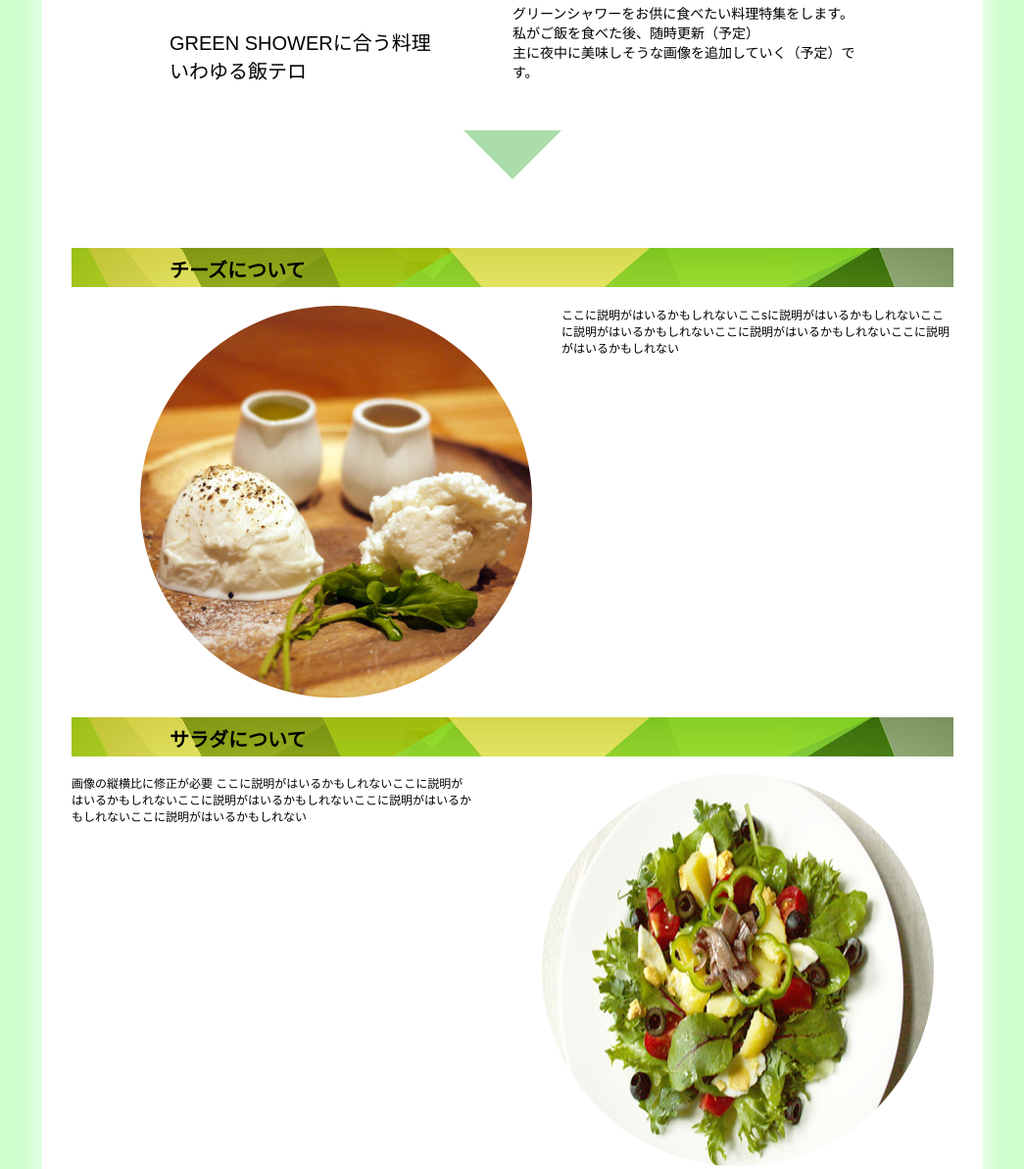
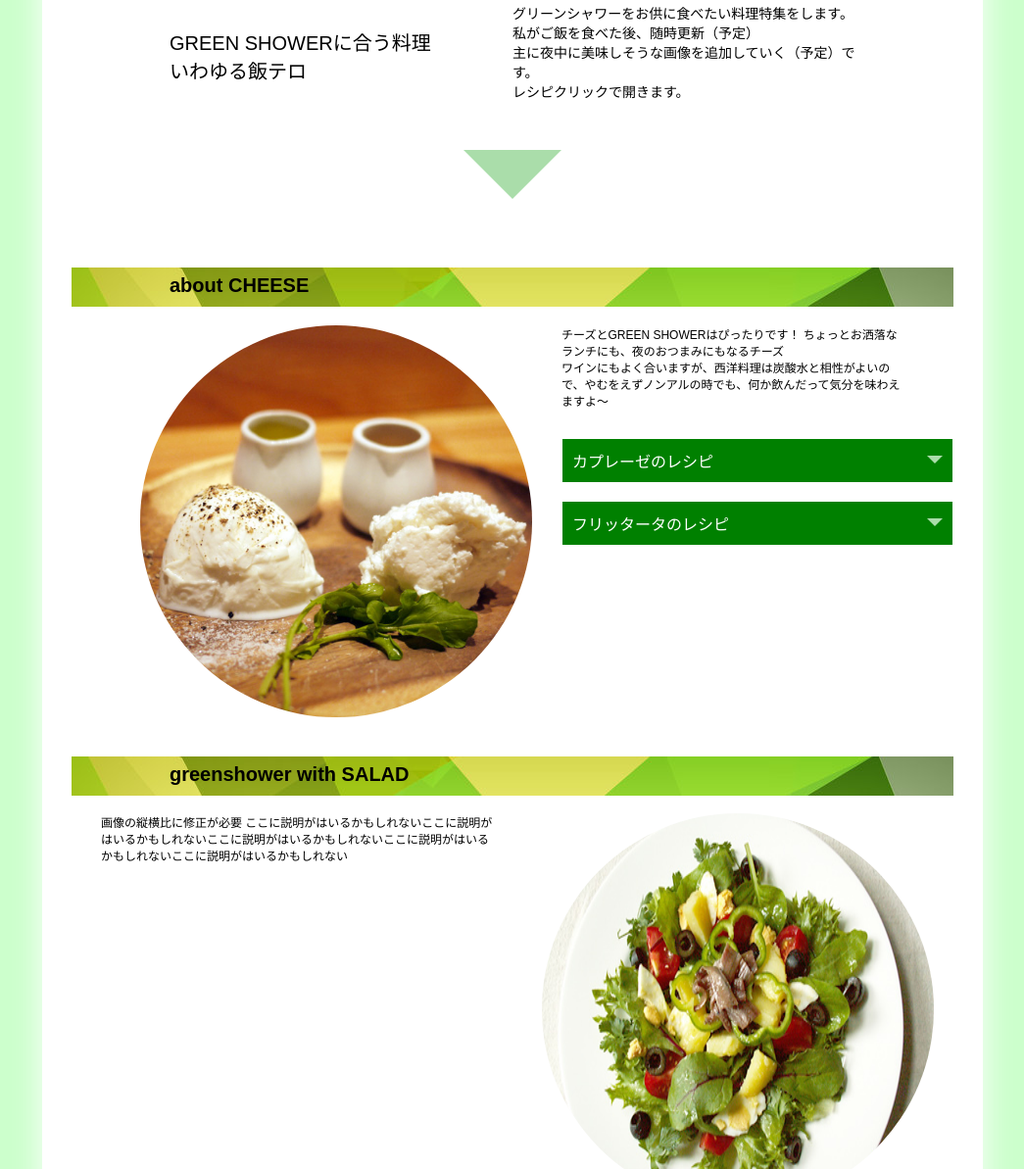
Before and after one commit to wp15006/html.6th, a plain HTML site: page contents.html in a window 1280 px wide. Shown: the part 467-1660 px from the top of the page at 98% size, without its empty margins (117-1162 px from the left). Drawn offline with nearby package versions, Linux system fonts and the light colour scheme.

Commit message:
9/30 commit

```diff
--- a/ITCmyhtml1.css
+++ b/ITCmyhtml1.css
@@ -9,9 +9,9 @@ body{
 	margin: 0 auto;
 	padding: 0 30px;
 	background-color: #fff;
+	box-shadow: 0 0 30px #fff;
 	width: 900px;
 	height: auto;
-	box-shadow: 0 0 30px #fff;
 	position: relative;
 }
 
@@ -78,9 +78,10 @@ nav ul li a span{
 /*コンテンツ*/
 
 article{
-	width: 900px;
+	width: auto;
 	clear: both;
 }
+
 article header#postheader{
 	width: 700px;
 	margin: 30px auto 0;
@@ -142,13 +143,12 @@ article section.index img.icon{
 article section.index p{
 	font-size: 12px;
 	width: 650px;
-}
-
+	margin-bottom: 3px;
 }
 
 
+
 /*コンテンツページのコンテンツ*/
-/*今のところ全エラー？効いてないみたい*/
 
 .contnets{
 	width: 600px;
@@ -170,19 +170,75 @@ article section.index p{
 .contents img.photo-odd{
 	float: left;
 	width: 400px;
-	margin: 0 30px 20px 70px;
+	margin: 0 30px 40px 70px;
 	border-radius: 300px;
 }
 
 .contents img.photo-even{
 	float: right;
 	width: 400px;
-	margin: 0 20px 30px 70px;
+	margin: 0 20px 40px 50px;
 	border-radius: 300px;
 }
 
 .contents>p{
 	font-size: 12px;
+	margin: 0 50px 30px 30px;
+}
+
+
+
+
+
+
+label {
+    background: green;
+    color: #fff;
+    padding: 10px;
+    border: 1px solid #fff;
+    display: block;
+    margin-left: 500px;
+}
+
+input[type="checkbox"].on-off{
+    display: none;
+}
+
+.menu div {
+    -webkit-transition: all 0.5s;
+    -moz-transition: all 0.5s;
+    -ms-transition: all 0.5s;
+    -o-transition: all 0.5s;
+    transition: all 0.5s;
+    margin: 0;
+    padding: 0;
+    list-style: none;
+}
+
+.menu li {
+    padding: 5px;
+    font-size: 12px;
+}
+
+input[type="checkbox"].on-off + div{
+    height: 0;
+    overflow: hidden;
+}
+
+input[type="checkbox"].on-off:checked + div{
+    height: 400px;
+}
+
+.triangle2{
+	margin-top: 7px;
+	float: right;
+    display: block;
+    width: 0;
+    height: 0;
+    border-top: 8px solid #ada;
+    border-right: 8px solid transparent;
+    border-bottom: 8px solid transparent;
+    border-left: 8px solid transparent;
 }
 
 
--- a/contents.html
+++ b/contents.html
@@ -26,7 +26,8 @@
 			<header id="postheader">
 				<h1>GREEN SHOWERに合う料理<br>いわゆる飯テロ</h1>
 				<p>グリーンシャワーをお供に食べたい料理特集をします。<br>私がご飯を食べた後、随時更新（予定）<br>
-				主に夜中に美味しそうな画像を追加していく（予定）です。
+				主に夜中に美味しそうな画像を追加していく（予定）です。<br>
+				レシピクリックで開きます。
 				</p>
 			</header>
 
@@ -34,12 +35,55 @@
 
 			<div itemprop="articleBody">
 				<section class="contents">
-					<a name="place"><h1><p>チーズについて</p></h1></a>
+					<a name="place"><h1><p>about CHEESE</p></h1></a>
 					<img src="18405912.jpg" alt="おいしいチーズ" width="400" height="400" class="photo-odd">
-					<p>ここに説明がはいるかもしれないここsに説明がはいるかもしれないここに説明がはいるかもしれないここに説明がはいるかもしれないここに説明がはいるかもしれない</p>
+					<p>チーズとGREEN SHOWERはぴったりです！
+					ちょっとお洒落なランチにも、夜のおつまみにもなるチーズ<br>ワインにもよく合いますが、西洋料理は炭酸水と相性がよいので、やむをえずノンアルの時でも、何か飲んだって気分を味わえますよ～</p>
+			<div class="menu">
+			<label for="Panel1">カプレーゼのレシピ<span class="triangle2"></span></label>
+			<input type="checkbox" id="Panel1" class="on-off" />
+			<div>
+				<ul>
+					<li>モッツアレラチーズ 100ｇ</li>
+					<li>トマト 1玉</li>
+					<li>生バジル 2枚</li>
+					<li>塩 適量</li>
+					<li>胡椒 適量</li>
+					<li>オリーブオイル 適量</li>
+					<li>乾燥オレガノ 適量</li>
+				</ul>
+				<ol>
+					<li>トマトとチーズを同じぐらいの厚さに切る</li>
+					<li>バジルを適当に千切る</li>
+					<li>トマト・チーズ・バジルを順番よく並べる</li>
+					<li>塩・胡椒・オレガノを適当にかける</li>
+					<li>オリーブオイルをかける</li>
+				</ol>
+			</div><br>
+			<label for="Panel2">フリッタータのレシピ<span class="triangle2"></span></label>
+			<input type="checkbox" id="Panel2" class="on-off" />
+				<div>
+					<ul>
+						<li>卵 3個</li>
+						<li>パルメザンチーズ 10～20g</li>
+						<li>ミニトマト 4個</li>
+						<li>しめじ 軽く一掴み</li>
+						<li>アスパラガス 3本</li>
+						<li>塩 適量</li>
+						<li>胡椒 適量</li>
+					</ul>
+					<ol>
+						<li>ミニトマト・しめじ・アスパラガスを適度な大きさに切っておく</li>
+						<li>しめじを炒める</li>
+						<li>アスパラガスは茹でる</li>
+						<li>すべての材料を混ぜる</li>
+						<li>熱したフライパンに油をたっぷり敷き、4を入れて焼く</li>
+					</ol>
+				</div>
+			</div>
 				</section>
 				<section class="contents">
-					<h1><p>サラダについて</p></h1>
+					<h1><p>greenshower with <span>SALAD</span></p></h1>
 						<img src="sarad.jpg" alt="おいしいサラダ" width="400" height="400" class="photo-even">
 					<p>画像の縦横比に修正が必要 ここに説明がはいるかもしれないここに説明がはいるかもしれないここに説明がはいるかもしれないここに説明がはいるかもしれないここに説明がはいるかもしれない</p>
 				</section>
```
Also changed, not shown: index.html (+5 -5 lines).
